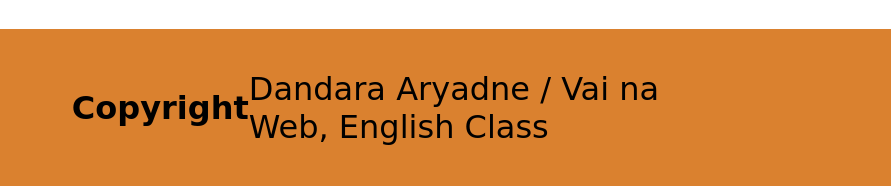
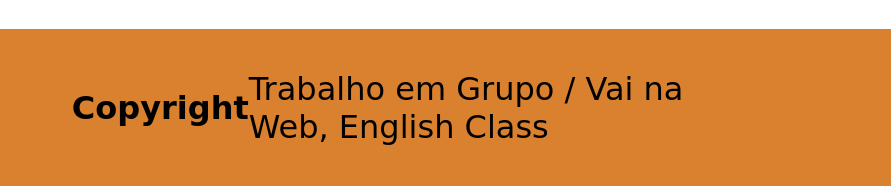
Before and after one commit to Davidharaujo/dandaranaruto, a plain HTML site: page index.html in a window 1280 px wide. Shown: the part 1169-1355 px from the top of the page, 389-1280 px from the left. Drawn offline with Linux system fonts and the light colour scheme; a web font is replaced by a local one.

Commit message:
Update index.html

```diff
--- a/index.html
+++ b/index.html
@@ -41,7 +41,7 @@
         </section>
         <div class="textFooter">
             <p><strong>Copyright</strong></p>
-            <p>Dandara Aryadne / Vai na Web, English Class</p>
+            <p>Trabalho em Grupo / Vai na Web, English Class</p>
         </div>
     </footer>
 </body>
```
